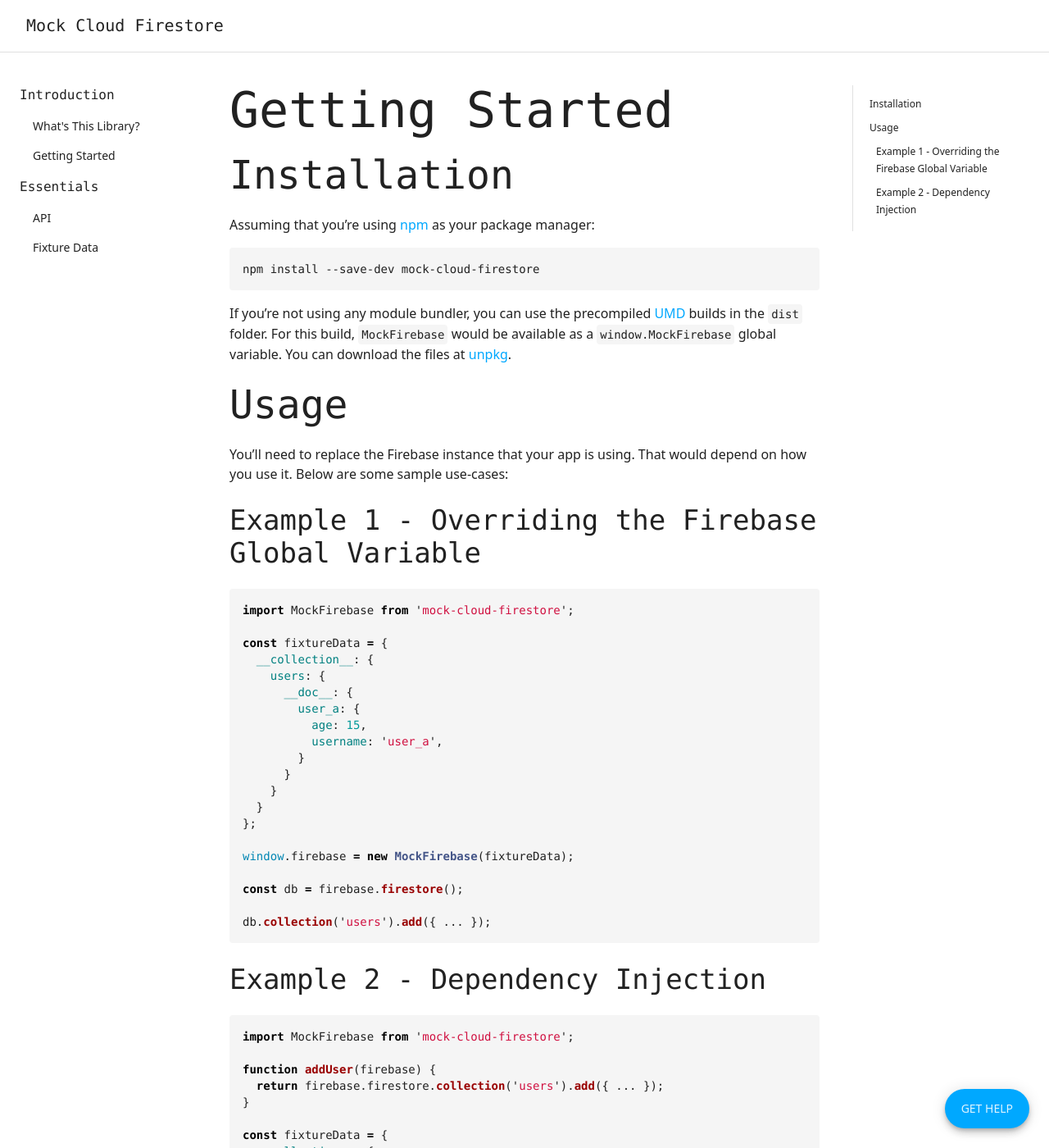
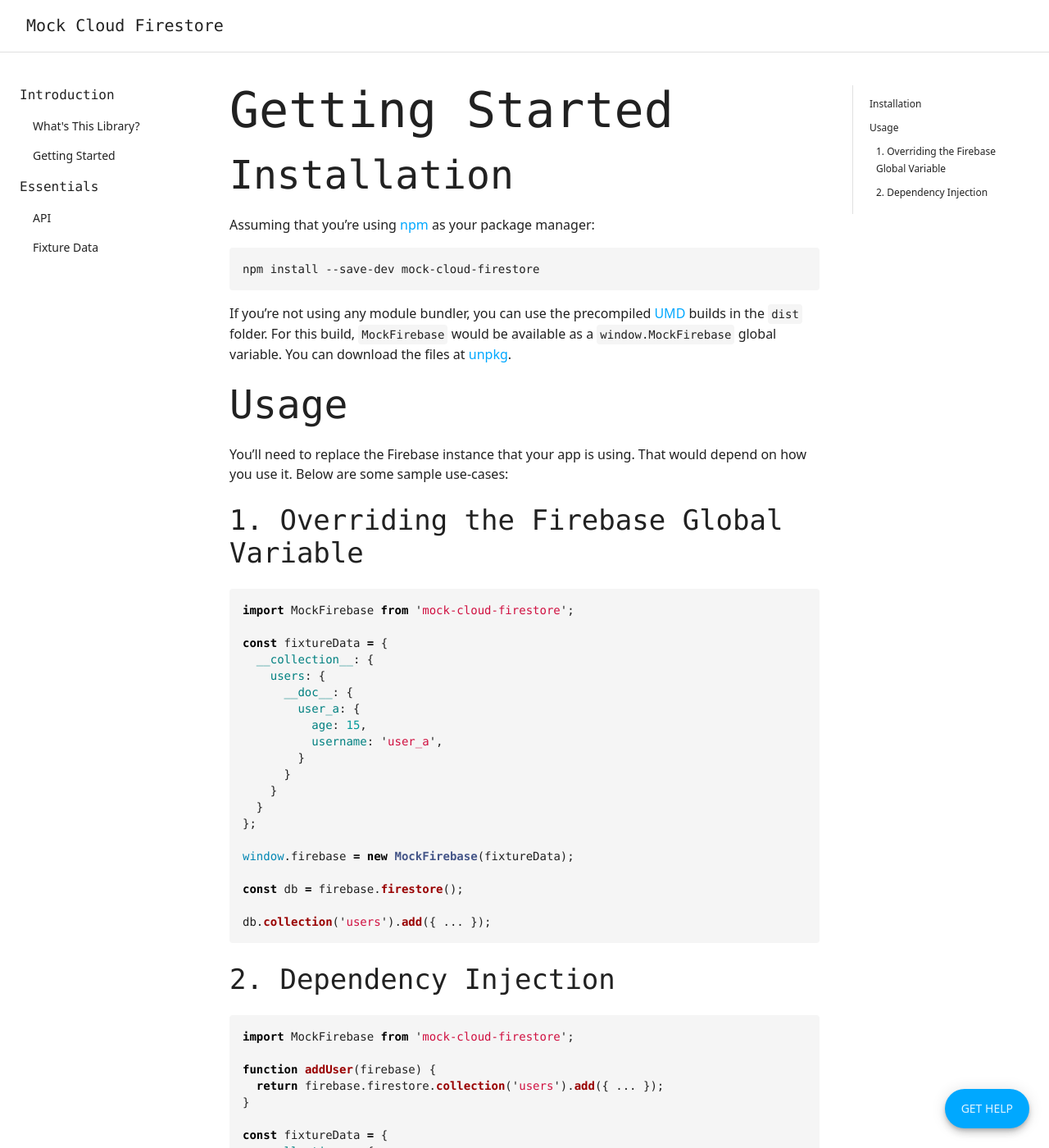
Before and after one commit to mikkopaderes/mock-cloud-firestore, a Jekyll site: the page built from _docs/getting-started.md, in a window 1280 px wide and 1400 px high. Shown: the whole window at 82% size. Built offline with Jekyll 4.4.1, drawn with Linux system fonts in a browser that asks for light colours; a script that is not in the unit is left out.

Commit message:
Change heading in usage

````diff
--- a/_docs/getting-started.md
+++ b/_docs/getting-started.md
@@ -22,7 +22,7 @@ If you're not using any module bundler, you can use the precompiled [UMD](https:
 
 You'll need to replace the Firebase instance that your app is using. That would depend on how you use it. Below are some sample use-cases:
 
-### Example 1 - Overriding the Firebase Global Variable
+### 1. Overriding the Firebase Global Variable
 
 ```javascript
 import MockFirebase from 'mock-cloud-firestore';
@@ -47,7 +47,7 @@ const db = firebase.firestore();
 db.collection('users').add({ ... });
 ```
 
-### Example 2 - Dependency Injection
+### 2. Dependency Injection
 
 ```javascript
 import MockFirebase from 'mock-cloud-firestore';
````
